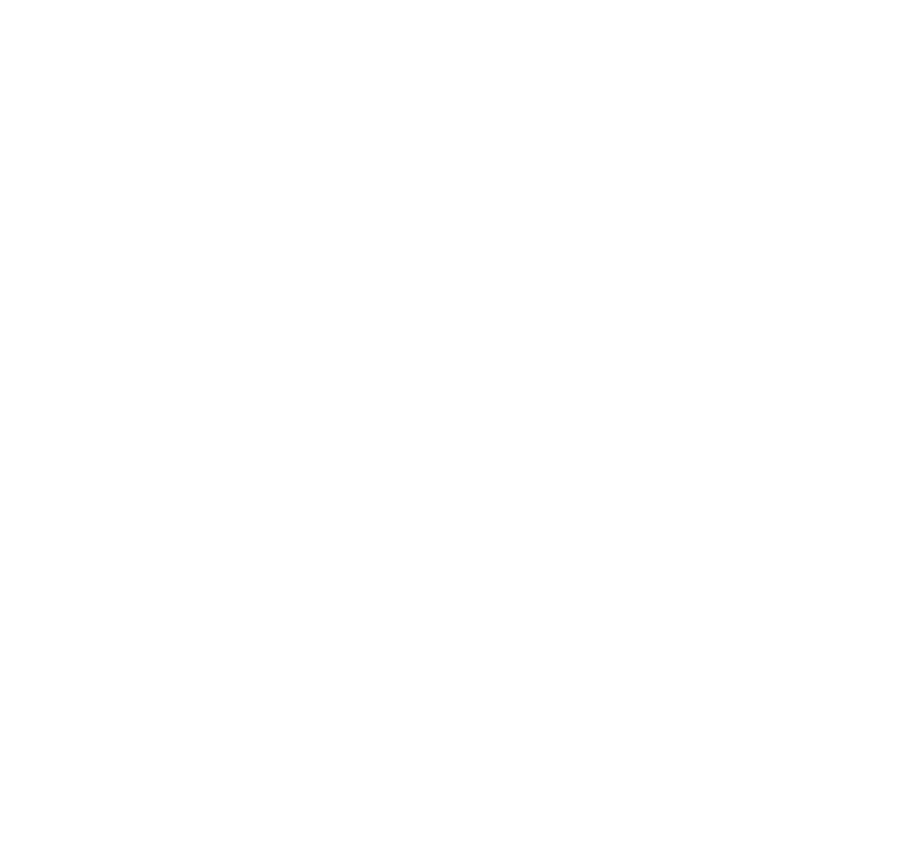
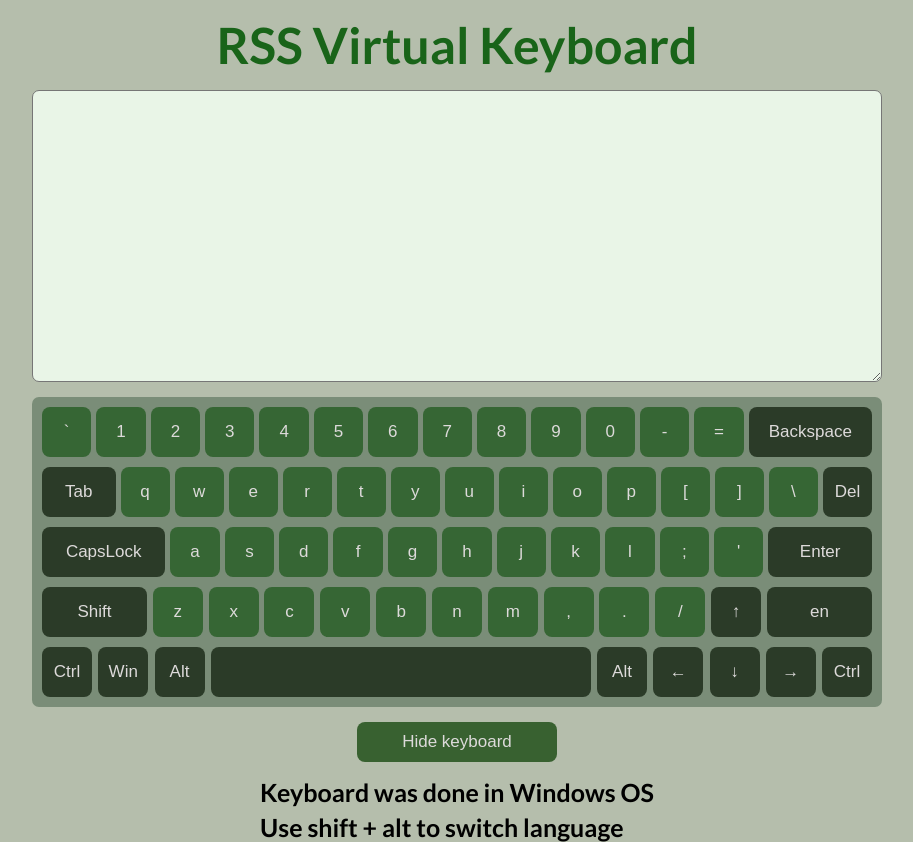
Before and after one commit to kari-adilova/virtual-keyboard, a website: page index.html in a window 1280 px wide. Shown: the whole page, without its empty margins (183-1096 px from the left). Before the commit the page ends 800 px from the top, so only its background shows below. Drawn offline with Linux system fonts and the light colour scheme.

Commit message:
feat: add layout HTML & CSS, eslint

```diff
--- a/index.html
+++ b/index.html
@@ -8,6 +8,94 @@
   <title>Virtual Keybord</title>
 </head>
 <body>
-
+  <div class="wrapper">
+    <header>
+      <h1 class="header__title">RSS Virtual Keyboard</h1>
+    </header>
+    <main>
+      <textarea class="input-text" rows="18"></textarea>
+      <div class="keyboard">
+        <div class="keyboard__line">
+          <button class="key">`</button>
+          <button class="key">1</button>
+          <button class="key">2</button>
+          <button class="key">3</button>
+          <button class="key">4</button>
+          <button class="key">5</button>
+          <button class="key">6</button>
+          <button class="key">7</button>
+          <button class="key">8</button>
+          <button class="key">9</button>
+          <button class="key">0</button>
+          <button class="key">-</button>
+          <button class="key">=</button>
+          <button class="key functional backspace">Backspace</button>
+        </div>
+        <div class="keyboard__line">
+          <button class="key functional tab">Tab</button>
+          <button class="key">q</button>
+          <button class="key">w</button>
+          <button class="key">e</button>
+          <button class="key">r</button>
+          <button class="key">t</button>
+          <button class="key">y</button>
+          <button class="key">u</button>
+          <button class="key">i</button>
+          <button class="key">o</button>
+          <button class="key">p</button>
+          <button class="key">[</button>
+          <button class="key">]</button>
+          <button class="key">\</button>
+          <button class="key functional del">Del</button>
+        </div>
+        <div class="keyboard__line">
+          <button class="key functional capslock">CapsLock</button>
+          <button class="key">a</button>
+          <button class="key">s</button>
+          <button class="key">d</button>
+          <button class="key">f</button>
+          <button class="key">g</button>
+          <button class="key">h</button>
+          <button class="key">j</button>
+          <button class="key">k</button>
+          <button class="key">l</button>
+          <button class="key">;</button>
+          <button class="key">'</button>
+          <button class="key functional enter">Enter</button>
+        </div>
+        <div class="keyboard__line">
+          <button class="key functional shift">Shift</button>
+          <button class="key">z</button>
+          <button class="key">x</button>
+          <button class="key">c</button>
+          <button class="key">v</button>
+          <button class="key">b</button>
+          <button class="key">n</button>
+          <button class="key">m</button>
+          <button class="key">,</button>
+          <button class="key">.</button>
+          <button class="key">/</button>
+          <button class="key functional arrow-up">&#x2191;</button>
+          <button class="key functional lang">en</button>
+        </div>
+        <div class="keyboard__line">
+          <button class="key functional ctrl">Ctrl</button>
+          <button class="key functional win">Win</button>
+          <button class="key functional alt">Alt</button>
+          <button class="key functional space"></button>
+          <button class="key functional alt">Alt</button>
+          <button class="key functional arrow-left">&#x2190;</button>
+          <button class="key functional arrow-down">&#x2193;</button>
+          <button class="key functional arrow-right">&#x2192;</button>
+          <button class="key functional ctrl">Ctrl</button>
+        </div>
+      </div>
+      <button class="key hide">Hide keyboard</button>
+    </main>
+    <footer>
+      <p class="footer__info">Keyboard was done in Windows OS</p>
+      <p class="footer__info">Use shift + alt to switch language</p>
+    </footer>
+  </div>
 </body>
 </html>
--- a/styles/style.css
+++ b/styles/style.css
@@ -0,0 +1,172 @@
+@import url('https://fonts.googleapis.com/css2?family=Lato:wght@700&display=swap');
+
+* {
+  margin: 0;
+  padding: 0;
+  box-sizing: border-box;
+}
+html {
+  font-family: 'Lato', sans-serif;
+}
+body {
+  background-color: #b5beac;
+}
+.wrapper {
+  max-width: 850px;
+  margin: 0 auto;
+  display: flex;
+  flex-direction: column;
+  align-items: center;
+}
+.header__title {
+  margin-top: 15px;
+  font-size: 50px;
+  color: rgb(25, 100, 25);
+}
+main {
+  display: flex;
+  flex-direction: column;
+  align-items: center;
+  width: 850px;
+}
+.input-text {
+  width: 100%;
+  margin-top: 15px;
+  padding: 10px;
+  border-radius: 7px;
+  background-color: #e9f5e7;
+}
+.keyboard {
+  display: flex;
+  flex-direction: column;
+  width: 100%;
+  margin-top: 15px;
+  padding: 10px;
+  row-gap: 10px;
+  background-color: #6c836cce;
+  border-radius: 7px;
+}
+.keyboard__line {
+  display: flex;
+  column-gap: 5px;
+  justify-content:space-between;
+}
+.key {
+  width: 50px;
+  height: 50px;
+  font-size: 17px;
+  background-color: #366634;
+  border: none;
+  border-radius: 8px;
+  color: #dddada;
+}
+.key:hover {
+  background-color: #6de069;
+  cursor: pointer;
+  transition: 0.4s;
+}
+.key:active {
+  background-color: #31b92d;
+  box-shadow: 0 5px #3b7e4c;
+  transform: translateY(3px);
+}
+.functional {
+  background-color: #2b3b28;
+}
+.backspace {
+  width: 125px;
+}
+.tab {
+  width: 75px;
+}
+.del {
+}
+.capslock {
+  width: 125px;
+}
+.enter {
+  width: 105px;
+}
+.shift {
+  width: 105px;
+}
+.lang {
+  width: 105px;
+}
+.arrow-up {
+}
+.ctrl {
+}
+.win {
+}
+.alt {
+}
+.space {
+  width: 380px;
+}
+.arrow-left {
+}
+.arrow-down {
+}
+.arrow-right {
+}
+.hide {
+  margin-top: 15px;
+  width: 200px;
+  height: 40px;
+  background-color: #386130;
+}
+footer {
+  margin-top: 10px;
+}
+.footer__info {
+  padding-top: 5px;
+  font-size: 25px;
+}
+
+@media (max-width: 850px) {
+
+  .header__title {
+    font-size: 5.9vw;
+  }
+  main {
+    width: 100%;
+  }
+  .key {
+    width: 6vw;
+    height: 6vw;
+    font-size: 2vw;
+  }
+  .keyboard__line {
+    column-gap: 0.5vw;
+  }
+  .backspace {
+    width: 14.7vw;
+  }
+  .tab {
+    width: 8.8vw;
+  }
+  .capslock {
+    width: 14.7vw;
+  }
+  .enter {
+    width: 12.3vw;
+  }
+  .shift {
+    width: 12.3vw;
+  }
+  .lang {
+    width: 12.3vw;
+  }
+  .space {
+    width: 44.7vw;
+  }
+  .hide {
+    width: 23.5vw;
+    height: 4.7vw;
+  }
+  .footer__info {
+    font-size: 2.9vw;
+  }
+
+}
```
Also changed, not shown: package.json (added, +24 -0 lines), .eslintrc.json (added), 2 other files.
